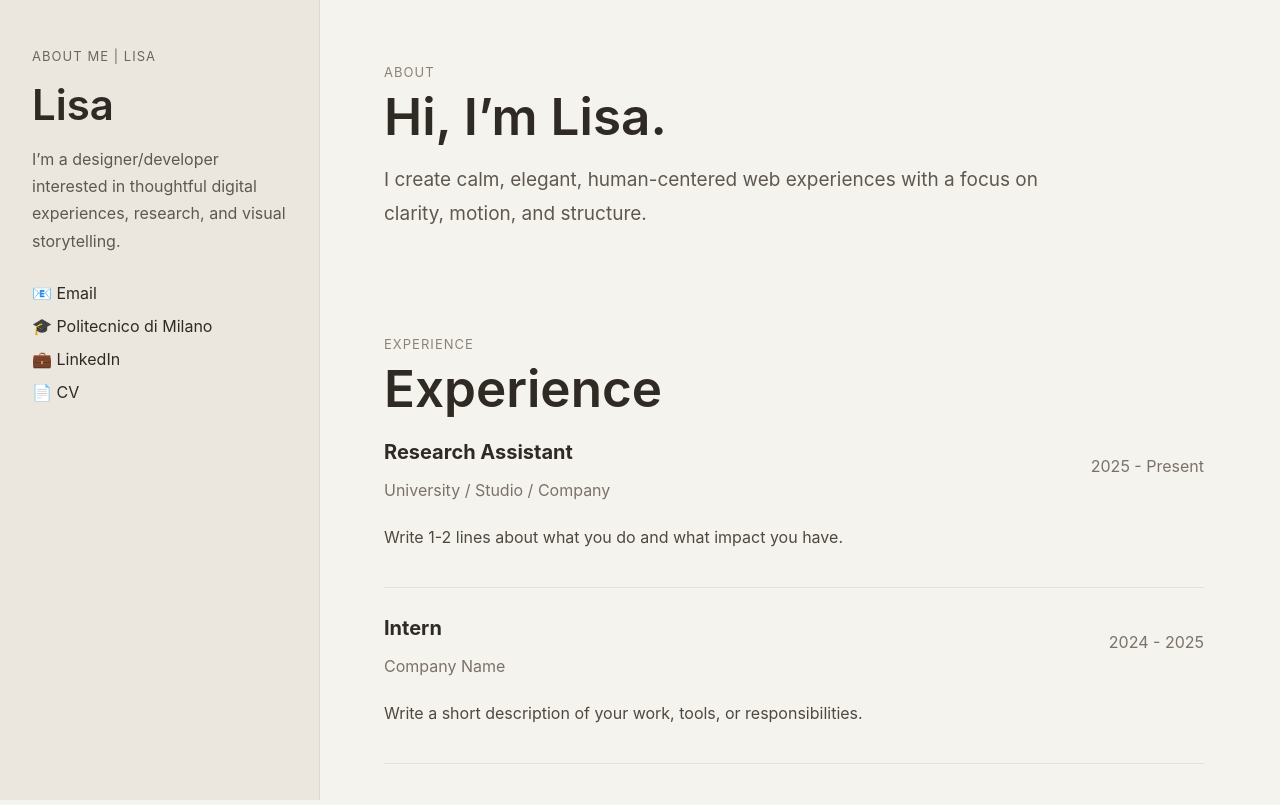
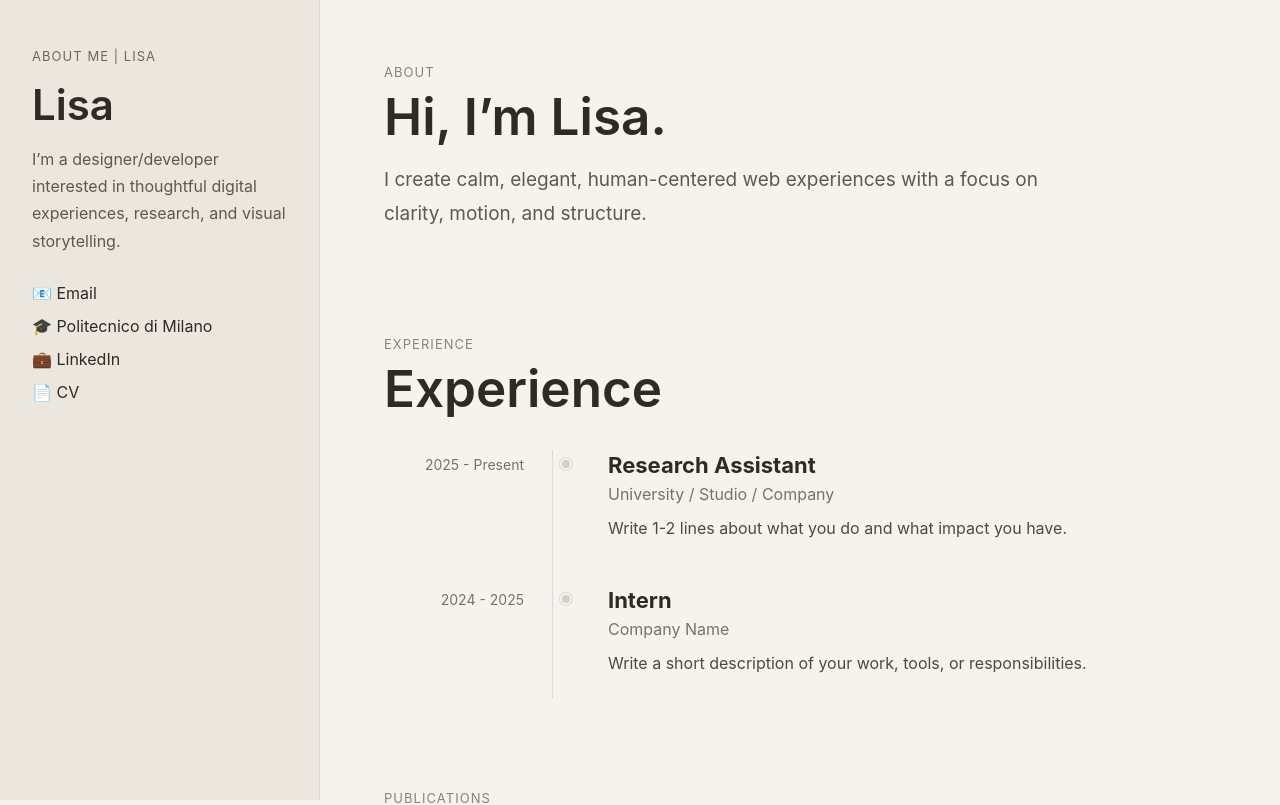
Before and after one commit to LisaPi1/my-portfolio, a React (Vite) app: page / in a window 1280 px wide. Shown: the top 805 px of the page. Built offline with nearby package versions, Linux system fonts and the light colour scheme.

Commit message:
modify experience with a timeline, again

```diff
--- a/src/App.css
+++ b/src/App.css
@@ -2,9 +2,15 @@
   box-sizing: border-box;
 }
 
-html, body, #root {
+html,
+body,
+#root {
   margin: 0;
   min-height: 100%;
+}
+
+html {
+  scroll-behavior: smooth;
 }
 
 body {
@@ -67,14 +73,12 @@ a {
   margin-top: 8px;
 }
 
-
 .contact-list a {
   color: #2f2a24;
   width: fit-content;
   border-bottom: 1px solid transparent;
   transition: border-color 0.2s ease, opacity 0.2s ease;
 }
-
 
 .contact-list a:hover {
   border-color: #b8aa96;
@@ -87,7 +91,7 @@ a {
 
 .section {
   padding: 22px 0 64px;
-  max-width: 820px;
+  max-width: 860px;
   scroll-margin-top: 24px;
 }
 
@@ -124,21 +128,7 @@ a {
   margin-top: 24px;
 }
 
-/*
-.card {
-  background: #ffffff;
-  border: 1px solid rgba(47, 42, 36, 0.08);
-  border-radius: 20px;
-  padding: 24px;
-  box-shadow: 0 8px 24px rgba(47, 42, 36, 0.04);
-  transition: transform 0.2s ease, box-shadow 0.2s ease;
-}
-
-.card:hover {
-  transform: translateY(-2px);
-  box-shadow: 0 16px 34px rgba(47, 42, 36, 0.08);
-}
-*/
+/* PUBLICATION CARDS ONLY */
 .card {
   background: #ffffff;
   border: 1px solid rgba(47, 42, 36, 0.08);
@@ -147,18 +137,11 @@ a {
   box-shadow: 0 8px 24px rgba(47, 42, 36, 0.04);
 }
 
-/* no movement for experience */
-.experience-card {
-  transition: none;
+.card h3 {
+  margin: 0 0 6px;
+  font-size: 22px;
 }
-/*
-.experience-card:hover {
-  transform: none;
-  box-shadow: 0 8px 24px rgba(47, 42, 36, 0.04);
-}
-*/
 
-/* movement only for publications */
 .publication-card {
   transition: transform 0.2s ease, box-shadow 0.2s ease;
 }
@@ -166,19 +149,6 @@ a {
 .publication-card:hover {
   transform: translateY(-2px);
   box-shadow: 0 16px 34px rgba(47, 42, 36, 0.08);
-}
-
-.card-top {
-  display: flex;
-  justify-content: space-between;
-  align-items: flex-start;
-  gap: 16px;
-}
-
-
-.card h3 {
-  margin: 0 0 6px;
-  font-size: 22px;
 }
 
 .muted,
@@ -192,38 +162,81 @@ a {
   color: #4f483f;
 }
 
-.experience-list {
+/* TIMELINE EXPERIENCE */
+.timeline {
+  position: relative;
+  margin-top: 28px;
   display: flex;
   flex-direction: column;
-  gap: 28px;
-  margin-top: 24px;
+  gap: 10px;
 }
 
-.experience-item {
-  padding-bottom: 20px;
-  border-bottom: 1px solid rgba(47, 42, 36, 0.08);
+.timeline::before {
+  content: "";
+  position: absolute;
+  top: 6px;
+  bottom: 6px;
+  left: 168px;
+  width: 1px;
+  background: rgba(47, 42, 36, 0.12);
 }
 
-.experience-header {
-  display: flex;
-  justify-content: space-between;
-  align-items: flex-start;
-  gap: 16px;
+.timeline-item {
+  display: grid;
+  grid-template-columns: 140px 56px 1fr;
+  gap: 14px;
+  align-items: start;
+  padding: 8px 0 24px;
 }
 
-.experience-item h3 {
-  margin: 0 0 4px;
-  font-size: 20px;
+.timeline-date {
+  font-size: 14px;
+  line-height: 1.6;
+  color: #7a7268;
+  text-align: right;
+  padding-top: 2px;
 }
 
-.experience-text {
-  margin-top: 8px;
-  color: #4f483f;
-  line-height: 1.7;
-  max-width: 640px;
+.timeline-marker {
+  position: relative;
+  display: flex;
+  justify-content: center;
+  min-height: 100%;
 }
 
+.timeline-dot {
+  width: 12px;
+  height: 12px;
+  border-radius: 999px;
+  background: #d9cfbf;
+  border: 2px solid #f5f3ee;
+  box-shadow: 0 0 0 1px rgba(47, 42, 36, 0.12);
+  margin-top: 6px;
+  z-index: 1;
+}
 
+.timeline-content {
+  padding-bottom: 2px;
+}
+
+.timeline-content h3 {
+  margin: 0 0 6px;
+  font-size: 22px;
+  line-height: 1.2;
+}
+
+.timeline-content .muted {
+  margin: 0 0 10px;
+}
+
+.timeline-text {
+  margin: 0;
+  line-height: 1.8;
+  color: #4f483f;
+  max-width: 620px;
+}
+
+/* CONTACT BUTTON */
 .button-link {
   display: inline-block;
   margin-top: 12px;
@@ -239,10 +252,7 @@ a {
   opacity: 0.9;
 }
 
-html {
-  scroll-behavior: smooth;
-}
-
+/* RESPONSIVE */
 @media (max-width: 900px) {
   .layout {
     grid-template-columns: 1fr;
@@ -261,7 +271,31 @@ html {
     padding: 28px 20px;
   }
 
-  .card-top {
-    flex-direction: column;
+  .timeline::before {
+    left: 7px;
+  }
+
+  .timeline-item {
+    grid-template-columns: 28px 1fr;
+    gap: 14px;
+    padding: 8px 0 22px;
+  }
+
+  .timeline-date {
+    grid-column: 2;
+    text-align: left;
+    order: -1;
+    padding-top: 0;
+    margin-bottom: 2px;
+  }
+
+  .timeline-marker {
+    grid-column: 1;
+    grid-row: 1 / span 2;
+    justify-content: flex-start;
+  }
+
+  .timeline-content {
+    grid-column: 2;
   }
 }
--- a/src/App.jsx
+++ b/src/App.jsx
@@ -61,28 +61,29 @@ export default function App() {
           </p>
         </section>
 
-        {/* EXPERIENCE → LIST STYLE */}
         <section className="section" id="experience">
           <p className="section-tag">Experience</p>
           <h2>Experience</h2>
 
-          <div className="experience-list">
+          <div className="timeline">
             {experiences.map((item) => (
-              <div className="experience-item" key={item.role + item.date}>
-                <div className="experience-header">
-                  <div>
-                    <h3>{item.role}</h3>
-                    <p className="muted">{item.place}</p>
-                  </div>
-                  <p className="date">{item.date}</p>
+              <article className="timeline-item" key={item.role + item.date}>
+                <div className="timeline-date">{item.date}</div>
+
+                <div className="timeline-marker" aria-hidden="true">
+                  <span className="timeline-dot"></span>
                 </div>
-                <p className="experience-text">{item.text}</p>
-              </div>
+
+                <div className="timeline-content">
+                  <h3>{item.role}</h3>
+                  <p className="muted">{item.place}</p>
+                  <p className="timeline-text">{item.text}</p>
+                </div>
+              </article>
             ))}
           </div>
         </section>
 
-        {/* PUBLICATIONS → KEEP CARDS */}
         <section className="section" id="publications">
           <p className="section-tag">Publications</p>
           <h2>Publications</h2>
```
